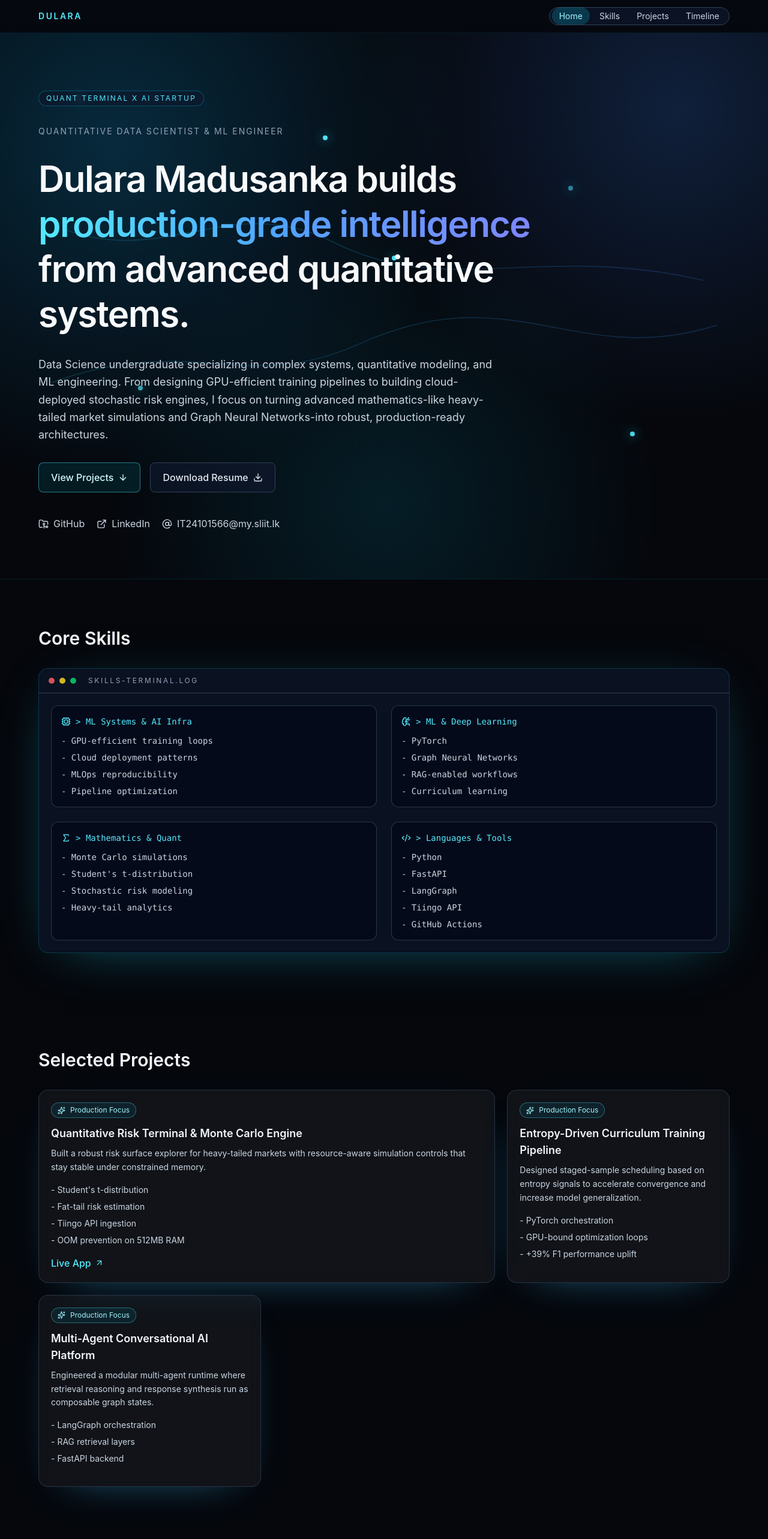
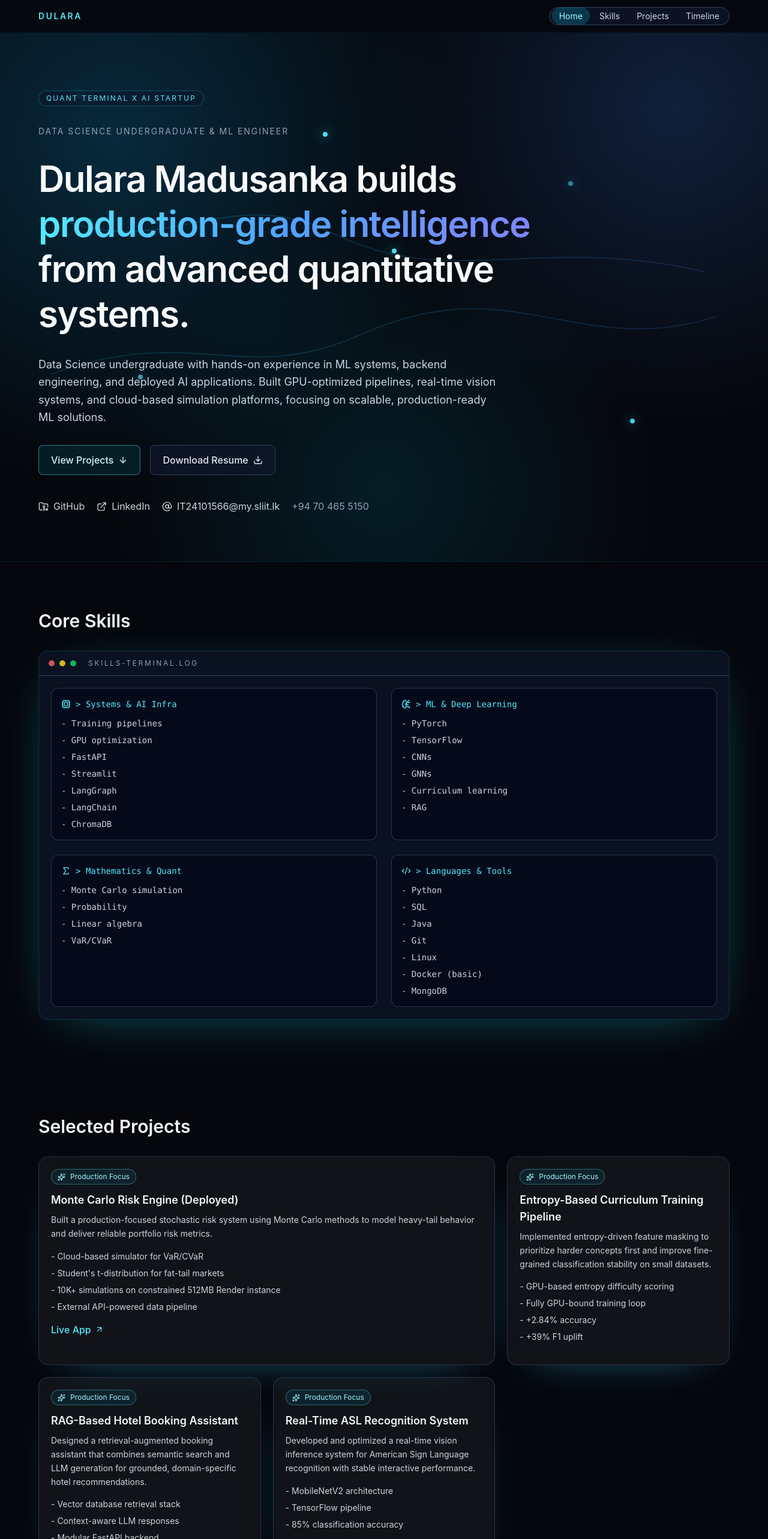
Before and after one commit to DularaMadhusanka/portfolio, a React (Vite) app: page / in a window 1280 px wide. Shown: the top 2566 px of the page at 60% size. Built offline with nearby package versions, Linux system fonts and the light colour scheme.

Commit message:
Align portfolio content and branding with CV as an undergraduate ML engineer.
Update hero, metadata, skills, projects, timeline, and replace downloadable resume with final PDF.

```diff
--- a/index.html
+++ b/index.html
@@ -4,14 +4,14 @@
     <meta charset="UTF-8" />
     <link rel="icon" type="image/svg+xml" href="/favicon.svg" />
     <meta name="viewport" content="width=device-width, initial-scale=1.0" />
-    <title>Dulara Madusanka | Quantitative Data Scientist</title>
+    <title>Dulara Madusanka | Data Science Undergraduate</title>
     <meta
       name="description"
-      content="Quantitative Data Scientist & ML Engineer specializing in heavy mathematics, Monte Carlo risk systems, and production ML pipelines."
+      content="Data Science undergraduate and ML engineer specializing in Monte Carlo risk systems, deployed AI applications, and production ML pipelines."
     />
     <meta name="theme-color" content="#05070c" />
     <meta property="og:type" content="website" />
-    <meta property="og:title" content="Dulara Madusanka | Quantitative Data Scientist & ML Engineer" />
+    <meta property="og:title" content="Dulara Madusanka | Data Science Undergraduate & ML Engineer" />
     <meta
       property="og:description"
       content="From heavy-tailed Monte Carlo engines to GPU-optimized ML pipelines, this portfolio showcases production-focused quantitative AI work."
@@ -19,7 +19,7 @@
     <meta property="og:url" content="https://dularamadhusanka.github.io/portfolio/" />
     <meta property="og:image" content="https://dularamadhusanka.github.io/portfolio/og-cover.svg" />
     <meta name="twitter:card" content="summary_large_image" />
-    <meta name="twitter:title" content="Dulara Madusanka | Quantitative Data Scientist & ML Engineer" />
+    <meta name="twitter:title" content="Dulara Madusanka | Data Science Undergraduate & ML Engineer" />
     <meta
       name="twitter:description"
       content="Quant terminal aesthetics, advanced mathematics, and robust ML engineering in one high-performance portfolio."
--- a/src/components/Hero.jsx
+++ b/src/components/Hero.jsx
@@ -50,7 +50,7 @@ function Hero() {
         </div>
 
         <p className="text-sm tracking-[0.14em] text-slate-400 uppercase">
-          Quantitative Data Scientist & ML Engineer
+          Data Science Undergraduate & ML Engineer
         </p>
 
         <h1 className="max-w-4xl text-4xl leading-tight font-semibold tracking-tight text-slate-50 sm:text-6xl">
@@ -62,10 +62,9 @@ function Hero() {
         </h1>
 
         <p className="max-w-3xl text-base leading-relaxed text-slate-300 sm:text-lg">
-          Data Science undergraduate specializing in complex systems, quantitative modeling, and ML engineering. From
-          designing GPU-efficient training pipelines to building cloud-deployed stochastic risk engines, I focus on
-          turning advanced mathematics-like heavy-tailed market simulations and Graph Neural Networks-into robust,
-          production-ready architectures.
+          Data Science undergraduate with hands-on experience in ML systems, backend engineering, and deployed AI
+          applications. Built GPU-optimized pipelines, real-time vision systems, and cloud-based simulation platforms,
+          focusing on scalable, production-ready ML solutions.
         </p>
 
         <div className="flex flex-col gap-4 sm:flex-row sm:items-center">
@@ -104,6 +103,7 @@ function Hero() {
           <a href="mailto:IT24101566@my.sliit.lk" className="inline-flex items-center gap-2 transition hover:text-cyan-300">
             <AtSign size={17} /> IT24101566@my.sliit.lk
           </a>
+          <span className="inline-flex items-center gap-2 text-slate-400">+94 70 465 5150</span>
         </div>
       </motion.div>
     </section>
--- a/src/components/Projects.jsx
+++ b/src/components/Projects.jsx
@@ -3,24 +3,35 @@ import { ArrowUpRight, Sparkles } from 'lucide-react'
 
 const projects = [
   {
-    title: 'Quantitative Risk Terminal & Monte Carlo Engine',
-    highlights: ["Student's t-distribution", 'Fat-tail risk estimation', 'Tiingo API ingestion', 'OOM prevention on 512MB RAM'],
+    title: 'Monte Carlo Risk Engine (Deployed)',
+    highlights: [
+      'Cloud-based simulator for VaR/CVaR',
+      "Student's t-distribution for fat-tail markets",
+      '10K+ simulations on constrained 512MB Render instance',
+      'External API-powered data pipeline',
+    ],
     description:
-      'Built a robust risk surface explorer for heavy-tailed markets with resource-aware simulation controls that stay stable under constrained memory.',
+      'Built a production-focused stochastic risk system using Monte Carlo methods to model heavy-tail behavior and deliver reliable portfolio risk metrics.',
     link: 'https://monte-carlo-risk-engine.streamlit.app/',
     featured: true,
   },
   {
-    title: 'Entropy-Driven Curriculum Training Pipeline',
-    highlights: ['PyTorch orchestration', 'GPU-bound optimization loops', '+39% F1 performance uplift'],
+    title: 'Entropy-Based Curriculum Training Pipeline',
+    highlights: ['GPU-based entropy difficulty scoring', 'Fully GPU-bound training loop', '+2.84% accuracy', '+39% F1 uplift'],
     description:
-      'Designed staged-sample scheduling based on entropy signals to accelerate convergence and increase model generalization.',
+      'Implemented entropy-driven feature masking to prioritize harder concepts first and improve fine-grained classification stability on small datasets.',
   },
   {
-    title: 'Multi-Agent Conversational AI Platform',
-    highlights: ['LangGraph orchestration', 'RAG retrieval layers', 'FastAPI backend'],
+    title: 'RAG-Based Hotel Booking Assistant',
+    highlights: ['Vector database retrieval stack', 'Context-aware LLM responses', 'Modular FastAPI backend'],
     description:
-      'Engineered a modular multi-agent runtime where retrieval reasoning and response synthesis run as composable graph states.',
+      'Designed a retrieval-augmented booking assistant that combines semantic search and LLM generation for grounded, domain-specific hotel recommendations.',
+  },
+  {
+    title: 'Real-Time ASL Recognition System',
+    highlights: ['MobileNetV2 architecture', 'TensorFlow pipeline', '85% classification accuracy'],
+    description:
+      'Developed and optimized a real-time vision inference system for American Sign Language recognition with stable interactive performance.',
   },
 ]
 
--- a/src/components/Skills.jsx
+++ b/src/components/Skills.jsx
@@ -3,24 +3,24 @@ import { BrainCircuit, Code2, Cpu, Sigma } from 'lucide-react'
 
 const skillGroups = [
   {
-    title: 'ML Systems & AI Infra',
+    title: 'Systems & AI Infra',
     icon: Cpu,
-    skills: ['GPU-efficient training loops', 'Cloud deployment patterns', 'MLOps reproducibility', 'Pipeline optimization'],
+    skills: ['Training pipelines', 'GPU optimization', 'FastAPI', 'Streamlit', 'LangGraph', 'LangChain', 'ChromaDB'],
   },
   {
     title: 'ML & Deep Learning',
     icon: BrainCircuit,
-    skills: ['PyTorch', 'Graph Neural Networks', 'RAG-enabled workflows', 'Curriculum learning'],
+    skills: ['PyTorch', 'TensorFlow', 'CNNs', 'GNNs', 'Curriculum learning', 'RAG'],
   },
   {
     title: 'Mathematics & Quant',
     icon: Sigma,
-    skills: ['Monte Carlo simulations', "Student's t-distribution", 'Stochastic risk modeling', 'Heavy-tail analytics'],
+    skills: ['Monte Carlo simulation', 'Probability', 'Linear algebra', 'VaR/CVaR'],
   },
   {
     title: 'Languages & Tools',
     icon: Code2,
-    skills: ['Python', 'FastAPI', 'LangGraph', 'Tiingo API', 'GitHub Actions'],
+    skills: ['Python', 'SQL', 'Java', 'Git', 'Linux', 'Docker (basic)', 'MongoDB'],
   },
 ]
 
--- a/src/components/Timeline.jsx
+++ b/src/components/Timeline.jsx
@@ -5,18 +5,29 @@ const timelineItems = [
   {
     type: 'experience',
     icon: BriefcaseBusiness,
-    title: 'AI Systems Research Assistant',
+    title: 'Undergraduate Research Assistant - AI Systems Research',
     subtitle: 'SLIIT',
     period: 'Nov 2025 - Present',
-    description: 'Focused on Graph Neural Networks, deterministic experiment tracking, and reproducible ML pipelines.',
+    description:
+      'Built GNN training pipelines for spatio-temporal modeling, designed curriculum learning strategies, and improved GPU utilization with reproducible ML workflows.',
+  },
+  {
+    type: 'experience',
+    icon: BriefcaseBusiness,
+    title: 'Independent Mathematics Instructor',
+    subtitle: 'Freelance',
+    period: 'Mar 2025 - Present',
+    description:
+      'Taught probability and discrete mathematics to 900+ students, strengthening algorithmic thinking and quantitative problem-solving foundations.',
   },
   {
     type: 'education',
     icon: GraduationCap,
     title: 'BSc (Hons) IT - Data Science',
     subtitle: 'SLIIT',
-    period: 'GPA: 3.6 / 4.0',
-    description: 'Quantitative data science training centered around advanced mathematics, ML systems, and statistical inference.',
+    period: '2024 - 2028 · GPA: 3.6 / 4.0',
+    description:
+      'Undergraduate program focused on machine learning, quantitative modeling, backend systems, and production-oriented AI engineering.',
   },
 ]
 
```
Also changed, not shown: 1 other file (tests, documents, lock files or other folders).
